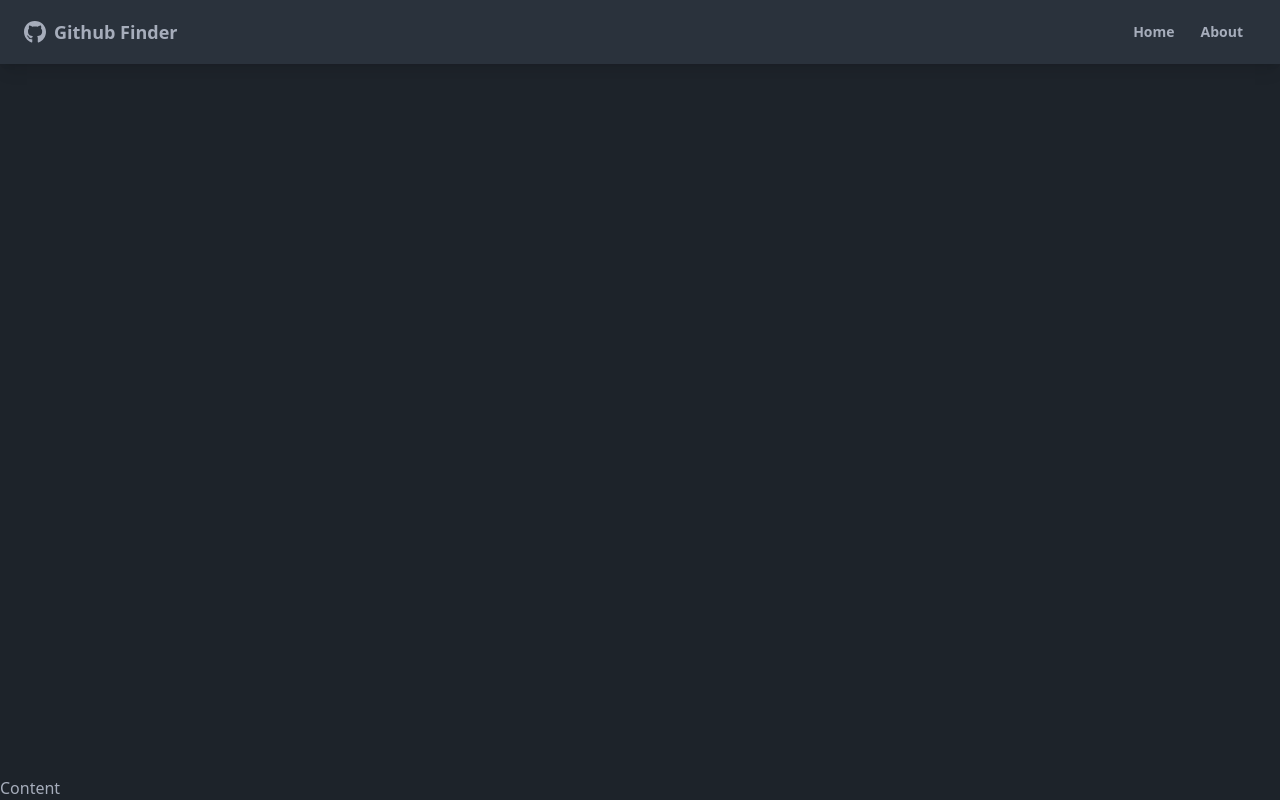
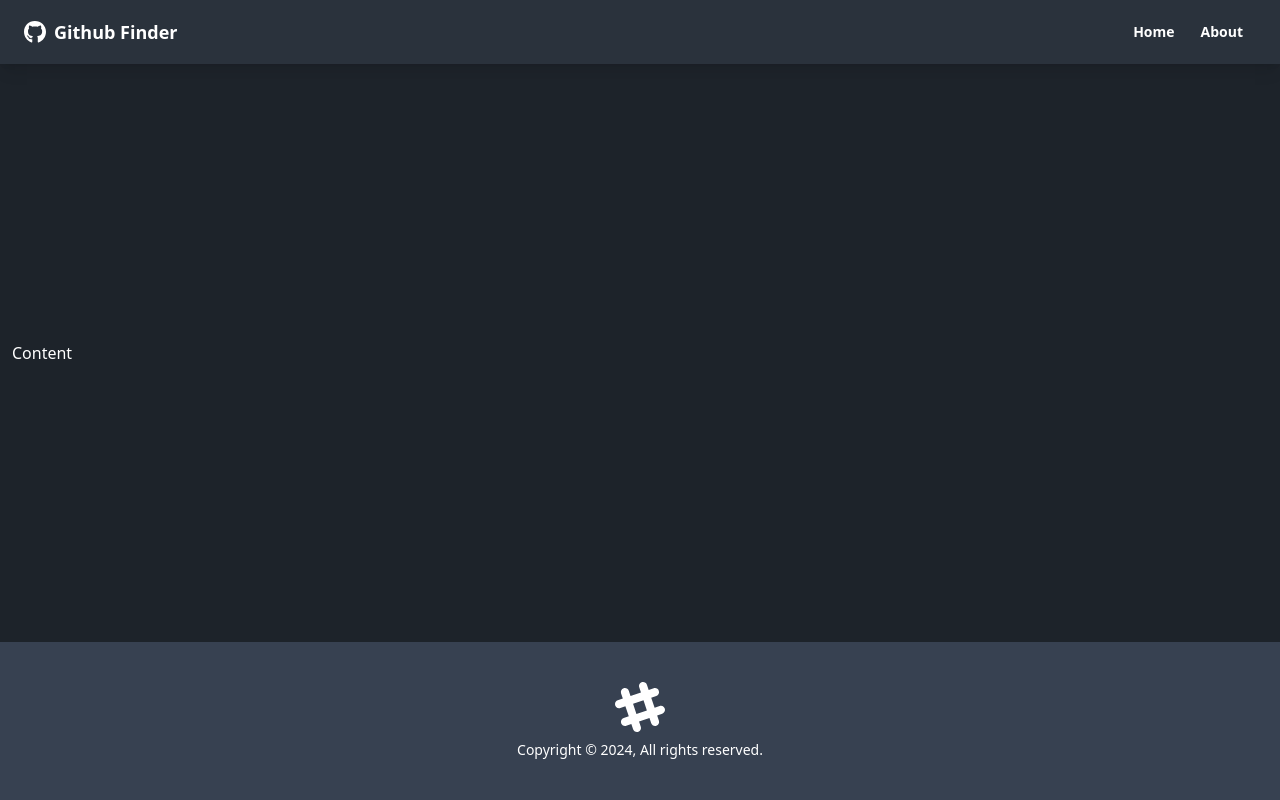
Before and after one commit to visheshtomarr/github-finder, a React (Create React App) app: page / in a window 1280 px wide. Built offline with nearby package versions, Linux system fonts and the light colour scheme; the HTML template or start-up script is replaced by a standard one.

Commit message:
Added Footer component

```diff
--- a/src/App.js
+++ b/src/App.js
@@ -1,13 +1,15 @@
 import { BrowserRouter as Router } from "react-router-dom";
 import Navbar from "./components/layout/Navbar";
+import Footer from "./components/layout/Footer";
 
 function App() {
   return (
     <Router>
-      <div>
+      <div className="text-white">
         <div className="flex flex-col justify-between h-screen">
           <Navbar title='Github Finder' />
-          <main>Content</main>
+          <main className="container mx-auto px-3 pb-12">Content</main>
+          <Footer />
         </div>
       </div>
     </Router>
--- /dev/null
+++ b/src/components/layout/Footer.jsx
@@ -0,0 +1,24 @@
+function Footer() {
+    const footerYear = new Date().getFullYear();
+
+    return (
+        <footer className="footer p-10 bg-gray-700 text-primary-content footer-center text-white">
+            <div>
+                <svg
+                    width='50'
+                    height='50'
+                    viewBox='0 0 24 24'
+                    xmlns='http://www.w3.org/2000/svg'
+                    fillRule='evenodd'
+                    clipRule='evenodd'
+                    className='inline-block fill-current'
+                >
+                    <path d='M22.672 15.226l-2.432.811.841 2.515c.33 1.019-.209 2.127-1.23 2.456-1.15.325-2.148-.321-2.463-1.226l-.84-2.518-5.013 1.677.84 2.517c.391 1.203-.434 2.542-1.831 2.542-.88 0-1.601-.564-1.86-1.314l-.842-2.516-2.431.809c-1.135.328-2.145-.317-2.463-1.229-.329-1.018.211-2.127 1.231-2.456l2.432-.809-1.621-4.823-2.432.808c-1.355.384-2.558-.59-2.558-1.839 0-.817.509-1.582 1.327-1.846l2.433-.809-.842-2.515c-.33-1.02.211-2.129 1.232-2.458 1.02-.329 2.13.209 2.461 1.229l.842 2.515 5.011-1.677-.839-2.517c-.403-1.238.484-2.553 1.843-2.553.819 0 1.585.509 1.85 1.326l.841 2.517 2.431-.81c1.02-.33 2.131.211 2.461 1.229.332 1.018-.21 2.126-1.23 2.456l-2.433.809 1.622 4.823 2.433-.809c1.242-.401 2.557.484 2.557 1.838 0 .819-.51 1.583-1.328 1.847m-8.992-6.428l-5.01 1.675 1.619 4.828 5.011-1.674-1.62-4.829z'></path>
+                </svg>
+                <p>Copyright &copy; {footerYear}, All rights reserved.</p>
+            </div>
+        </footer>
+    )
+}
+
+export default Footer;
--- a/src/components/layout/Navbar.jsx
+++ b/src/components/layout/Navbar.jsx
@@ -3,7 +3,7 @@
 
 function Navbar({ title }) {
   return (
-    <nav className="navbar mb-12 shadow-lg bg-neutral text-neutral-content">
+    <nav className="navbar mb-12 shadow-lg bg-neutral text-neutral-content text-white">
         <div className="container mx-auto">
             <div className="flex-none px-2 mx-2">
                 <FaGithub className="inline pr-2 text-3xl" />
```
